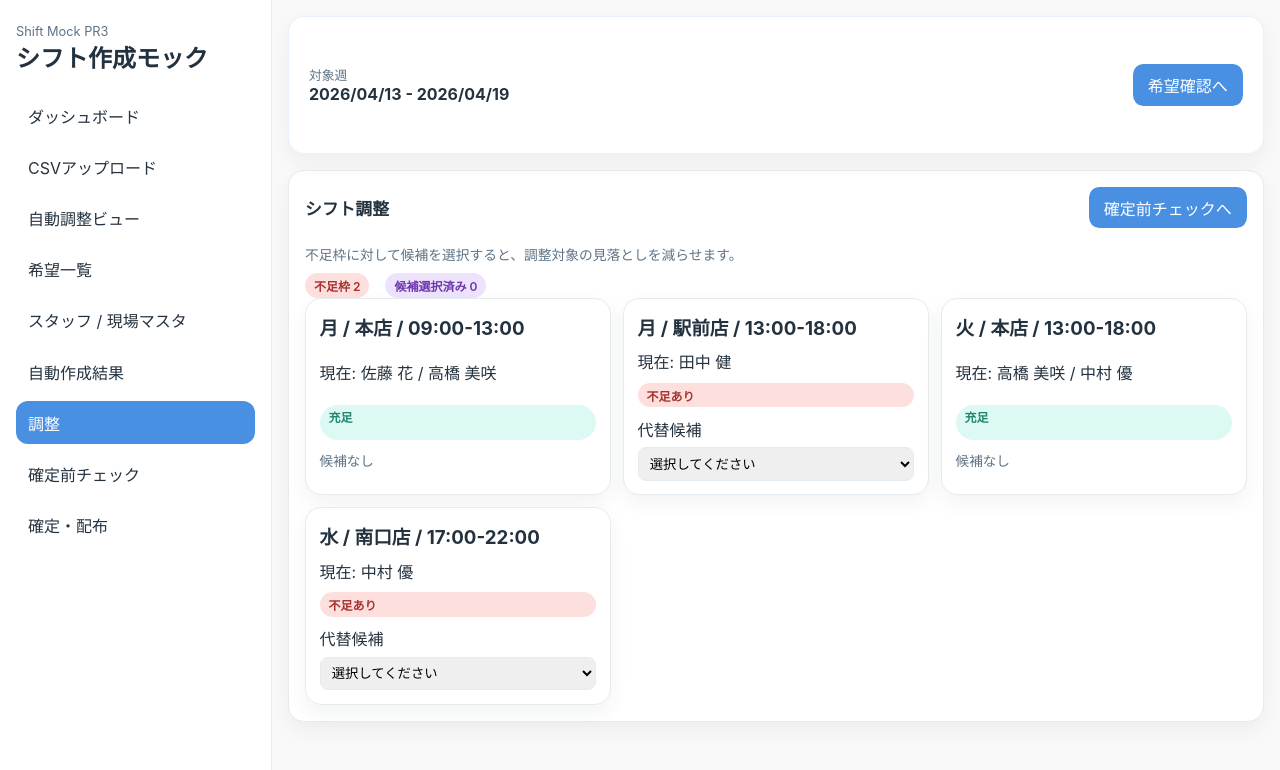
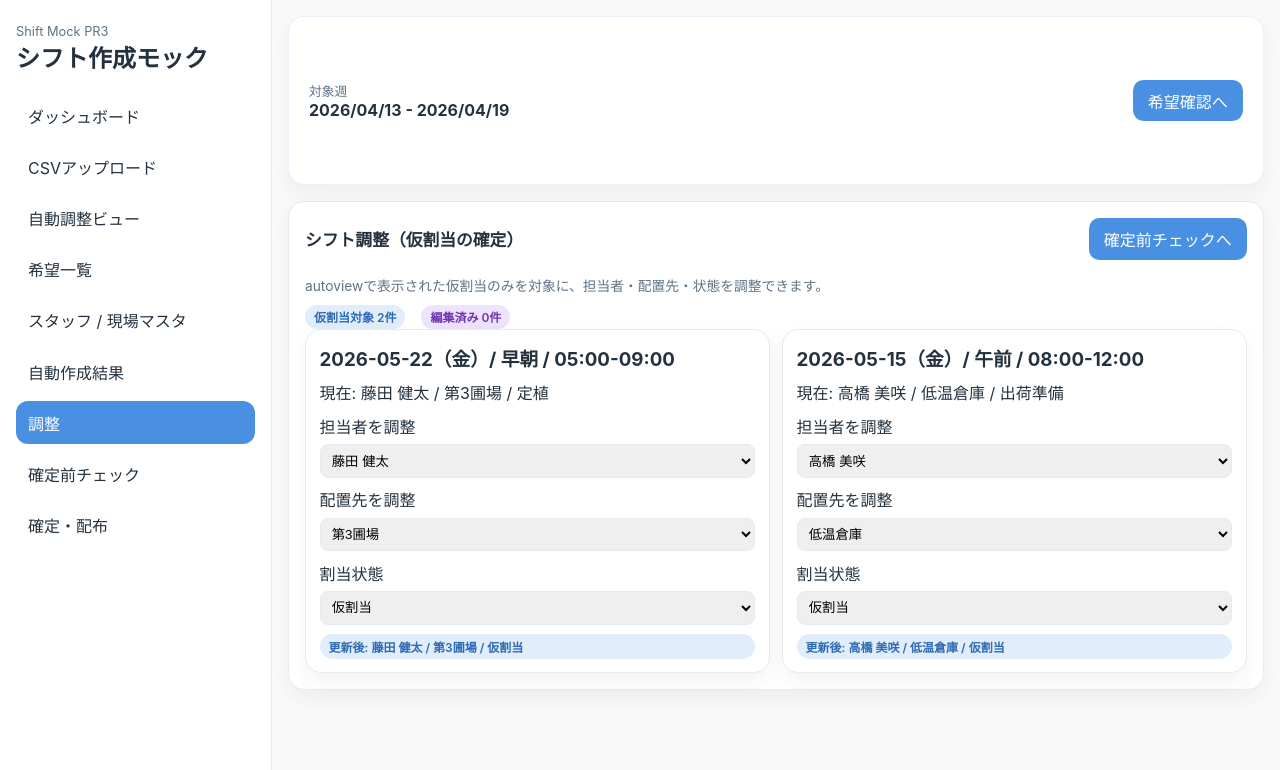
Before and after one commit to ANOSkdy/shift_manager, a Next.js app: page /adjustment in a window 1280 px wide. Shown: the top 770 px of the page. Built offline with nearby package versions, Linux system fonts and the light colour scheme.

Commit message:
Make adjustment page editable for autoview provisional assignments

```diff
--- a/app/(mock)/adjustment/page.tsx
+++ b/app/(mock)/adjustment/page.tsx
@@ -1,61 +1,127 @@
 'use client';
 
 import Link from 'next/link';
-import { useState } from 'react';
+import { useMemo, useState } from 'react';
 import { SectionCard, StatusTag } from '@/components/mock/ui';
-import { replacementCandidates, scheduleSlots } from '@/lib/mock/shift-data';
+import { autoShiftRows, provisionalReplacementCandidates, provisionalSiteCandidates, type AllocationStatus } from '@/lib/mock/autoview-data';
+
+type ProvisionalEdit = {
+  employeeName: string;
+  assignedSite: string;
+  allocationStatus: AllocationStatus;
+};
 
 export default function AdjustmentPage() {
-  const [selected, setSelected] = useState<Record<string, string>>({});
-  const selectedCount = Object.values(selected).filter(Boolean).length;
-  const shortageCount = scheduleSlots.filter((slot) => slot.assigned.length < slot.required).length;
+  const provisionalRows = useMemo(() => autoShiftRows.filter((row) => row.allocationStatus === '仮割当'), []);
+
+  const [edits, setEdits] = useState<Record<string, ProvisionalEdit>>(
+    Object.fromEntries(
+      provisionalRows.map((row) => [
+        row.id,
+        {
+          employeeName: row.employeeName,
+          assignedSite: row.assignedSite,
+          allocationStatus: row.allocationStatus
+        }
+      ])
+    )
+  );
+
+  const changedCount = provisionalRows.filter((row) => {
+    const edit = edits[row.id];
+    if (!edit) return false;
+    return edit.employeeName !== row.employeeName || edit.assignedSite !== row.assignedSite || edit.allocationStatus !== row.allocationStatus;
+  }).length;
 
   return (
     <div className="page-stack">
       <SectionCard
-        title="シフト調整"
+        title="シフト調整（仮割当の確定）"
         action={
           <Link href="/pre-final" className="primary-button">
             確定前チェックへ
           </Link>
         }
       >
-        <p className="helper-text">不足枠に対して候補を選択すると、調整対象の見落としを減らせます。</p>
+        <p className="helper-text">autoviewで表示された仮割当のみを対象に、担当者・配置先・状態を調整できます。</p>
         <div className="status-row">
-          <StatusTag tone="danger">不足枠 {shortageCount}</StatusTag>
-          <StatusTag tone="insight">候補選択済み {selectedCount}</StatusTag>
+          <StatusTag tone="primary">仮割当対象 {provisionalRows.length}件</StatusTag>
+          <StatusTag tone={changedCount > 0 ? 'warning' : 'insight'}>編集済み {changedCount}件</StatusTag>
         </div>
+
         <div className="adjust-grid">
-          {scheduleSlots.map((slot) => {
-            const lack = slot.assigned.length < slot.required;
-            const options = replacementCandidates[slot.id] ?? [];
-            const selectedName = selected[slot.id];
+          {provisionalRows.map((row) => {
+            const edit = edits[row.id];
+            const replacementCandidates = [row.employeeName, ...(provisionalReplacementCandidates[row.id] ?? [])];
+            const siteCandidates = [row.assignedSite, ...(provisionalSiteCandidates[row.id] ?? [])];
+
             return (
-              <article key={slot.id} className="adjust-card">
+              <article key={row.id} className="adjust-card">
                 <h3>
-                  {slot.day} / {slot.site} / {slot.time}
+                  {row.workDate}（{row.weekday}）/ {row.shiftType} / {row.startTime}-{row.endTime}
                 </h3>
-                <p>現在: {slot.assigned.join(' / ')}</p>
-                {lack ? <StatusTag tone="danger">不足あり</StatusTag> : <StatusTag tone="success">充足</StatusTag>}
-                {selectedName ? <StatusTag tone="primary">候補: {selectedName}</StatusTag> : null}
-                {options.length > 0 ? (
+                <p>
+                  現在: {row.employeeName} / {row.assignedSite} / {row.taskType}
+                </p>
+
                 <label>
-                    代替候補
+                  担当者を調整
                   <select
-                      value={selected[slot.id] ?? ''}
-                      onChange={(event) => setSelected((prev) => ({ ...prev, [slot.id]: event.target.value }))}
+                    value={edit.employeeName}
+                    onChange={(event) =>
+                      setEdits((prev) => ({
+                        ...prev,
+                        [row.id]: { ...prev[row.id], employeeName: event.target.value }
+                      }))
+                    }
                   >
-                      <option value="">選択してください</option>
-                      {options.map((name) => (
+                    {[...new Set(replacementCandidates)].map((name) => (
                       <option key={name} value={name}>
                         {name}
                       </option>
                     ))}
                   </select>
                 </label>
-                ) : (
-                  <p className="muted">候補なし</p>
-                )}
+
+                <label>
+                  配置先を調整
+                  <select
+                    value={edit.assignedSite}
+                    onChange={(event) =>
+                      setEdits((prev) => ({
+                        ...prev,
+                        [row.id]: { ...prev[row.id], assignedSite: event.target.value }
+                      }))
+                    }
+                  >
+                    {[...new Set(siteCandidates)].map((site) => (
+                      <option key={site} value={site}>
+                        {site}
+                      </option>
+                    ))}
+                  </select>
+                </label>
+
+                <label>
+                  割当状態
+                  <select
+                    value={edit.allocationStatus}
+                    onChange={(event) =>
+                      setEdits((prev) => ({
+                        ...prev,
+                        [row.id]: { ...prev[row.id], allocationStatus: event.target.value as AllocationStatus }
+                      }))
+                    }
+                  >
+                    <option value="仮割当">仮割当</option>
+                    <option value="希望">希望</option>
+                    <option value="要調整">要調整</option>
+                  </select>
+                </label>
+
+                <StatusTag tone={edit.allocationStatus === '希望' ? 'success' : edit.allocationStatus === '仮割当' ? 'primary' : 'warning'}>
+                  更新後: {edit.employeeName} / {edit.assignedSite} / {edit.allocationStatus}
+                </StatusTag>
               </article>
             );
           })}
--- /dev/null
+++ b/lib/mock/autoview-data.ts
@@ -0,0 +1,42 @@
+export type AllocationStatus = '希望' | '仮割当' | '要調整';
+export type PriorityLevel = '高' | '中' | '低';
+
+export type AutoShiftRow = {
+  id: string;
+  workDate: string;
+  weekday: string;
+  employeeName: string;
+  team: string;
+  assignedSite: string;
+  taskType: string;
+  shiftType: string;
+  startTime: string;
+  endTime: string;
+  allocationStatus: AllocationStatus;
+  priority: PriorityLevel;
+};
+
+export const autoShiftRows: AutoShiftRow[] = [
+  { id: 'R0001', workDate: '2026-05-22', weekday: '金', employeeName: '藤田 健太', team: '機械班', assignedSite: '第3圃場', taskType: '定植', shiftType: '早朝', startTime: '05:00', endTime: '09:00', allocationStatus: '仮割当', priority: '高' },
+  { id: 'R0012', workDate: '2026-05-22', weekday: '金', employeeName: '中村 健', team: '機械班', assignedSite: 'ハウスB', taskType: '灌水管理', shiftType: '午前', startTime: '08:00', endTime: '12:00', allocationStatus: '希望', priority: '高' },
+  { id: 'R0066', workDate: '2026-05-22', weekday: '金', employeeName: '小林 菜々', team: '選果班', assignedSite: '選果場', taskType: '箱詰め', shiftType: '午前', startTime: '08:00', endTime: '12:00', allocationStatus: '希望', priority: '中' },
+  { id: 'R0081', workDate: '2026-05-22', weekday: '金', employeeName: '西村 愛', team: 'ハウス班', assignedSite: '露地西区画', taskType: '定植', shiftType: '通し', startTime: '08:00', endTime: '17:00', allocationStatus: '希望', priority: '中' },
+  { id: 'R0108', workDate: '2026-05-21', weekday: '木', employeeName: '石川 大和', team: '機械班', assignedSite: '第2圃場', taskType: '草刈り', shiftType: '早朝', startTime: '05:00', endTime: '09:00', allocationStatus: '希望', priority: '中' },
+  { id: 'R0124', workDate: '2026-05-21', weekday: '木', employeeName: '木村 咲', team: 'ハウス班', assignedSite: 'ハウスB', taskType: '灌水管理', shiftType: '午後', startTime: '13:00', endTime: '17:00', allocationStatus: '希望', priority: '高' },
+  { id: 'R0200', workDate: '2026-05-19', weekday: '火', employeeName: '後藤 結衣', team: 'ハウス班', assignedSite: '選果場', taskType: '箱詰め', shiftType: '午前', startTime: '08:00', endTime: '12:00', allocationStatus: '希望', priority: '高' },
+  { id: 'R0215', workDate: '2026-05-19', weekday: '火', employeeName: '佐藤 大輔', team: '収穫班', assignedSite: '露地西区画', taskType: '農薬散布', shiftType: '通し', startTime: '08:00', endTime: '17:00', allocationStatus: '希望', priority: '高' },
+  { id: 'R0242', workDate: '2026-05-15', weekday: '金', employeeName: '高橋 美咲', team: '選果班', assignedSite: '低温倉庫', taskType: '出荷準備', shiftType: '午前', startTime: '08:00', endTime: '12:00', allocationStatus: '仮割当', priority: '高' },
+  { id: 'R0306', workDate: '2026-05-15', weekday: '金', employeeName: '渡辺 恒一', team: '出荷班', assignedSite: '露地西区画', taskType: '農薬散布', shiftType: '午後', startTime: '13:00', endTime: '17:00', allocationStatus: '要調整', priority: '高' },
+  { id: 'R0330', workDate: '2026-05-15', weekday: '金', employeeName: '長谷川 望', team: '選果班', assignedSite: '第3圃場', taskType: '定植', shiftType: '通し', startTime: '08:00', endTime: '17:00', allocationStatus: '希望', priority: '中' },
+  { id: 'R0392', workDate: '2026-05-15', weekday: '金', employeeName: '工藤 遥', team: '出荷班', assignedSite: '集荷場', taskType: '出荷準備', shiftType: '午後', startTime: '13:00', endTime: '17:00', allocationStatus: '希望', priority: '高' }
+];
+
+export const provisionalReplacementCandidates: Record<string, string[]> = {
+  R0001: ['中村 健', '阿部 誠', '石川 大和'],
+  R0242: ['小林 菜々', '工藤 遥', '西村 愛']
+};
+
+export const provisionalSiteCandidates: Record<string, string[]> = {
+  R0001: ['第3圃場', '第2圃場', '露地西区画'],
+  R0242: ['低温倉庫', '集荷場', '選果場']
+};
```
Also changed, not shown: app/(mock)/autoview/page.tsx (+20 -35 lines). Lines whose indentation alone changed are shown as unchanged.
